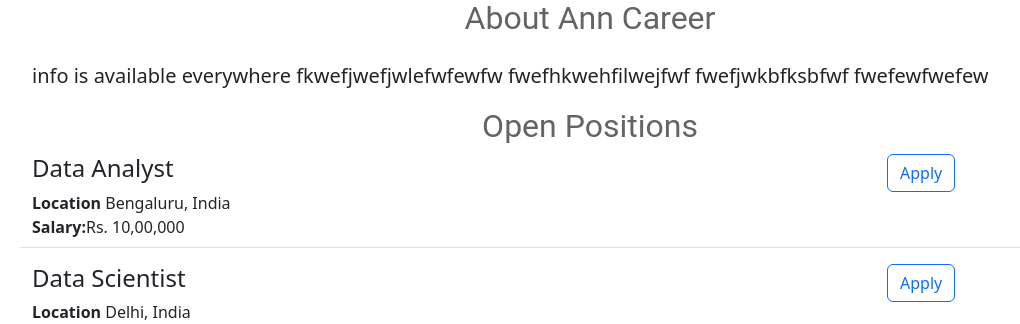
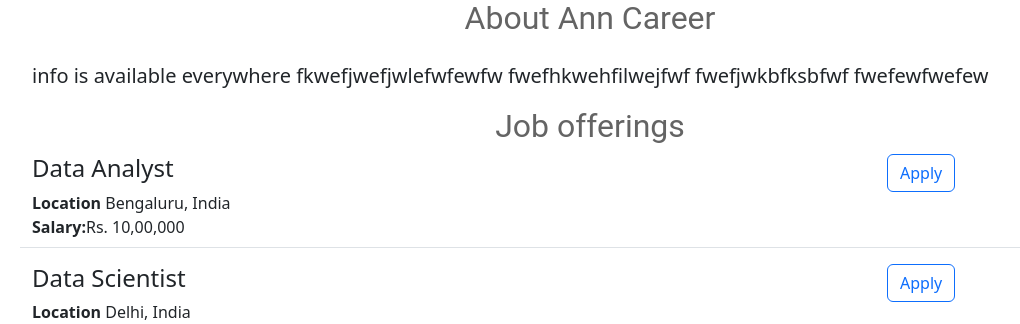
Before and after one commit to AnnyNny/anya-careers-website, a Flask app: page / in a window 1280 px wide. Shown: the part 409-733 px from the top of the page, without its empty margins (50-1070 px from the left). Run offline with Flask 3, Linux system fonts and the light colour scheme.

Commit message:
made some changes

```diff
--- a/templates/home.html
+++ b/templates/home.html
@@ -48,7 +48,7 @@
       fwefhkwehfilwejfwf
       fwefjwkbfksbfwf
       fwefewfwefew</p>
-      <h2>Open Positions</h2>
+      <h2>Job offerings</h2>
 
       <div>
         {% for job in jobs %}
```
